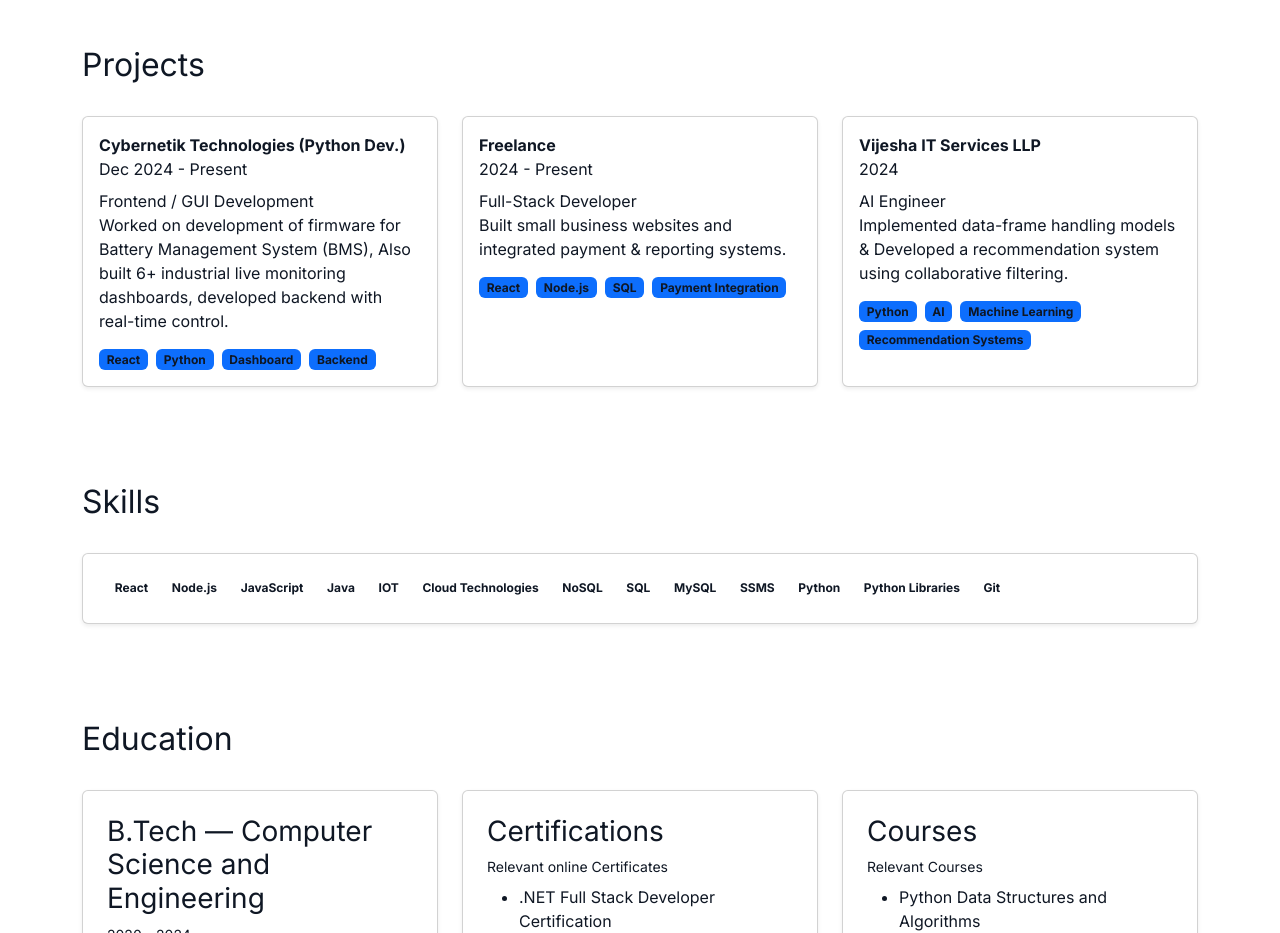
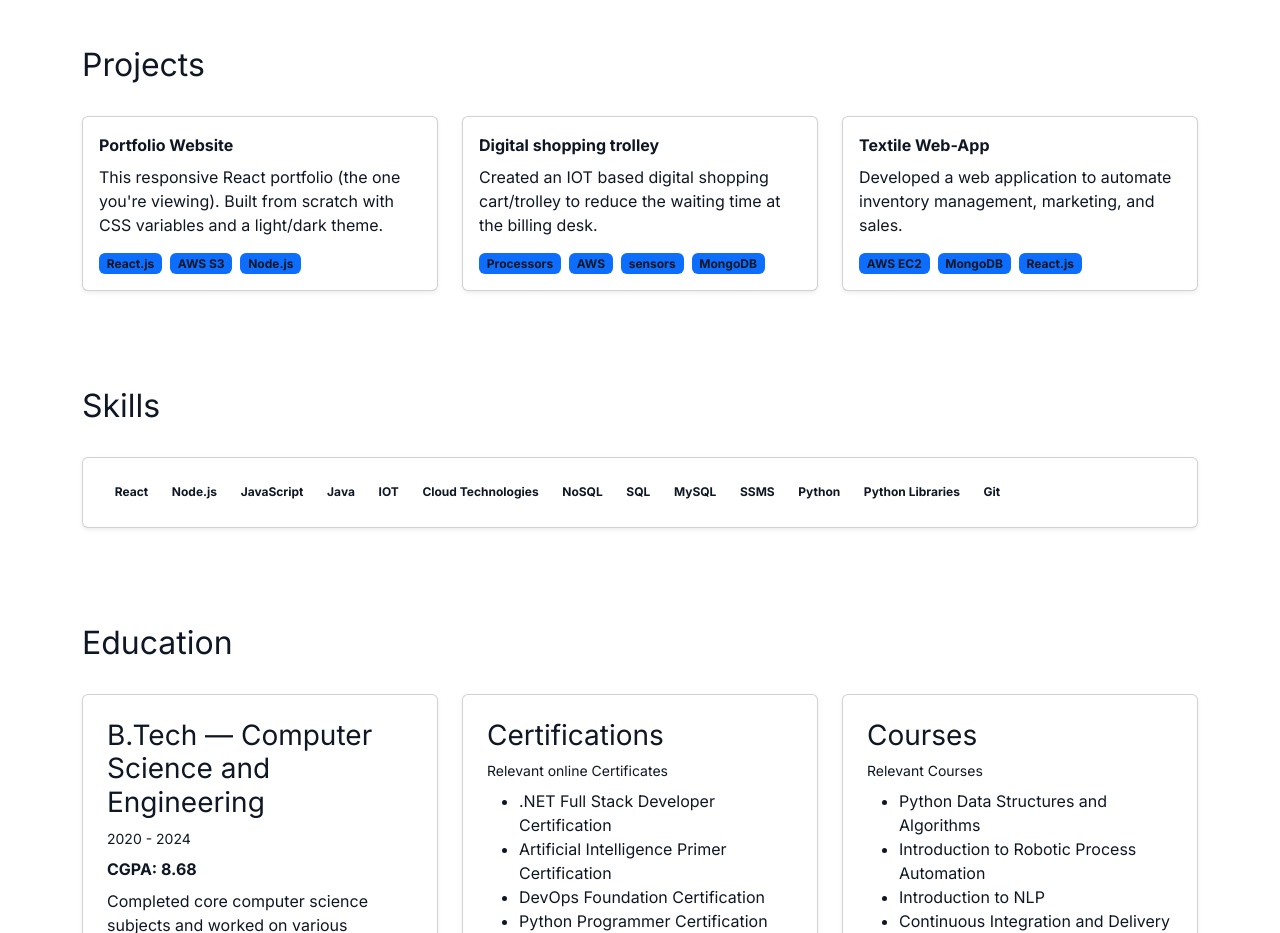
Before and after one commit to Kshitijh/Kshitijh_Portfolio, a React (Create React App) app: page / in a window 1280 px wide. Shown: the part 1660-2593 px from the top of the page. Built offline with nearby package versions, Linux system fonts and the light colour scheme.

Commit message:
Projects_Section

```diff
--- a/src/components/Projects.js
+++ b/src/components/Projects.js
@@ -2,25 +2,19 @@
 
 const projects = [
   {
-    company: "Cybernetik Technologies (Python Dev.)",
-    role: "Frontend / GUI Development",
-    duration: "Dec 2024 - Present",
-    desc: "Worked on development of firmware for Battery Management System (BMS), Also built 6+ industrial live monitoring dashboards, developed backend with real-time control.",
-    skills: ["React", "Python", "Dashboard", "Backend"]
+    company: "Portfolio Website",
+    desc: "This responsive React portfolio (the one you're viewing). Built from scratch with CSS variables and a light/dark theme.",
+    skills: ["React.js", "AWS S3", "Node.js"]
   },
   {
-    company: "Freelance",
-    role: "Full-Stack Developer",
-    duration: "2024 - Present",
-    desc: "Built small business websites and integrated payment & reporting systems.",
-    skills: ["React", "Node.js", "SQL", "Payment Integration"]
+    company: "Digital shopping trolley",
+    desc: "Created an IOT based digital shopping cart/trolley to reduce the waiting time at the billing desk.",
+    skills: ["Processors", "AWS", "sensors", "MongoDB"]
   },
   {
-    company: "Vijesha IT Services LLP",
-    role: "AI Engineer",
-    duration: "2024",
-    desc: "Implemented data-frame handling models & Developed a recommendation system using collaborative filtering.",
-    skills: ["Python", "AI", "Machine Learning", "Recommendation Systems"]
+    company: "Textile Web-App",
+    desc: "Developed a web application to automate inventory management, marketing, and sales.",
+    skills: ["AWS EC2", "MongoDB", "React.js"]
   }
 ];
 
```
